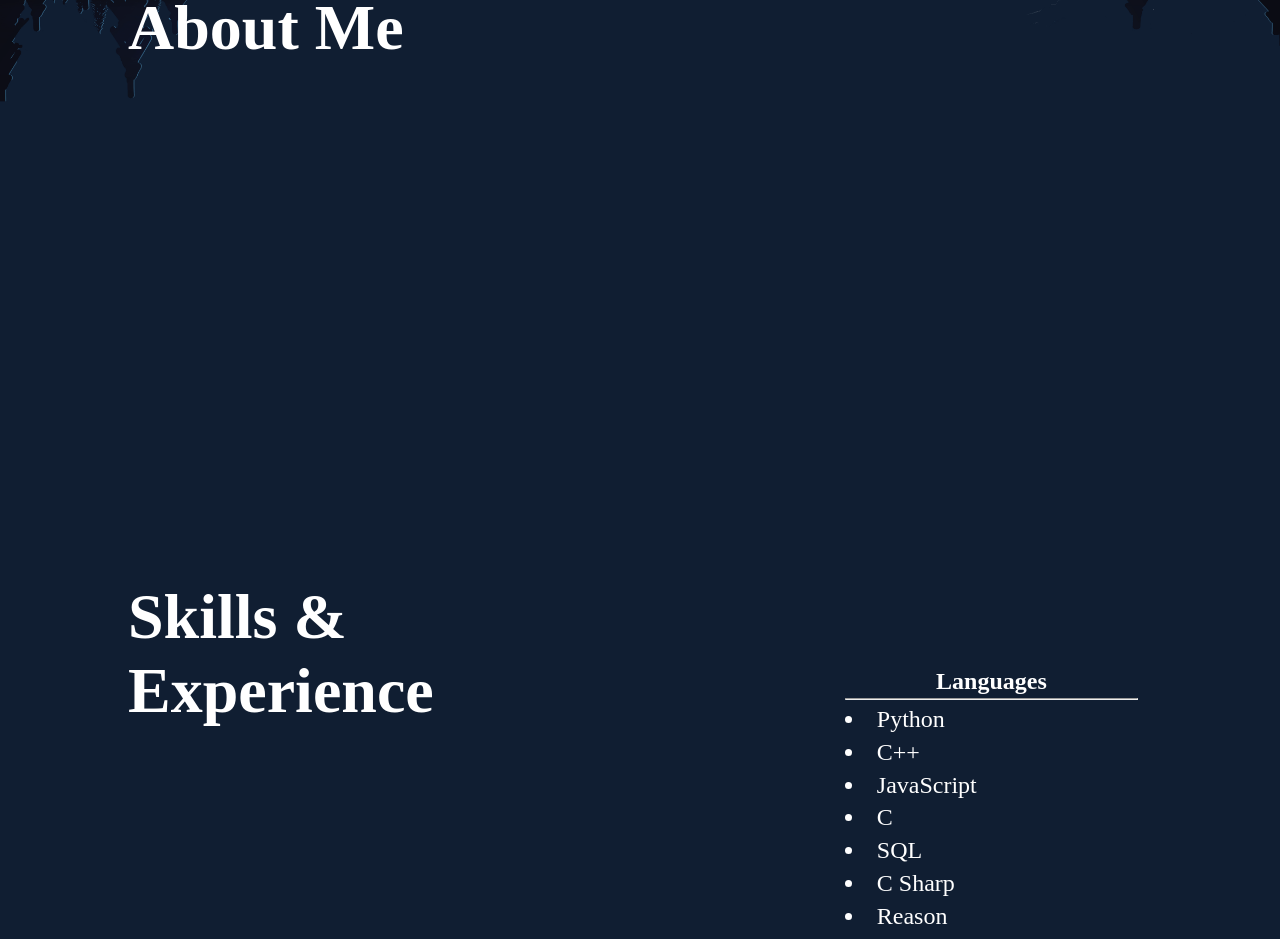
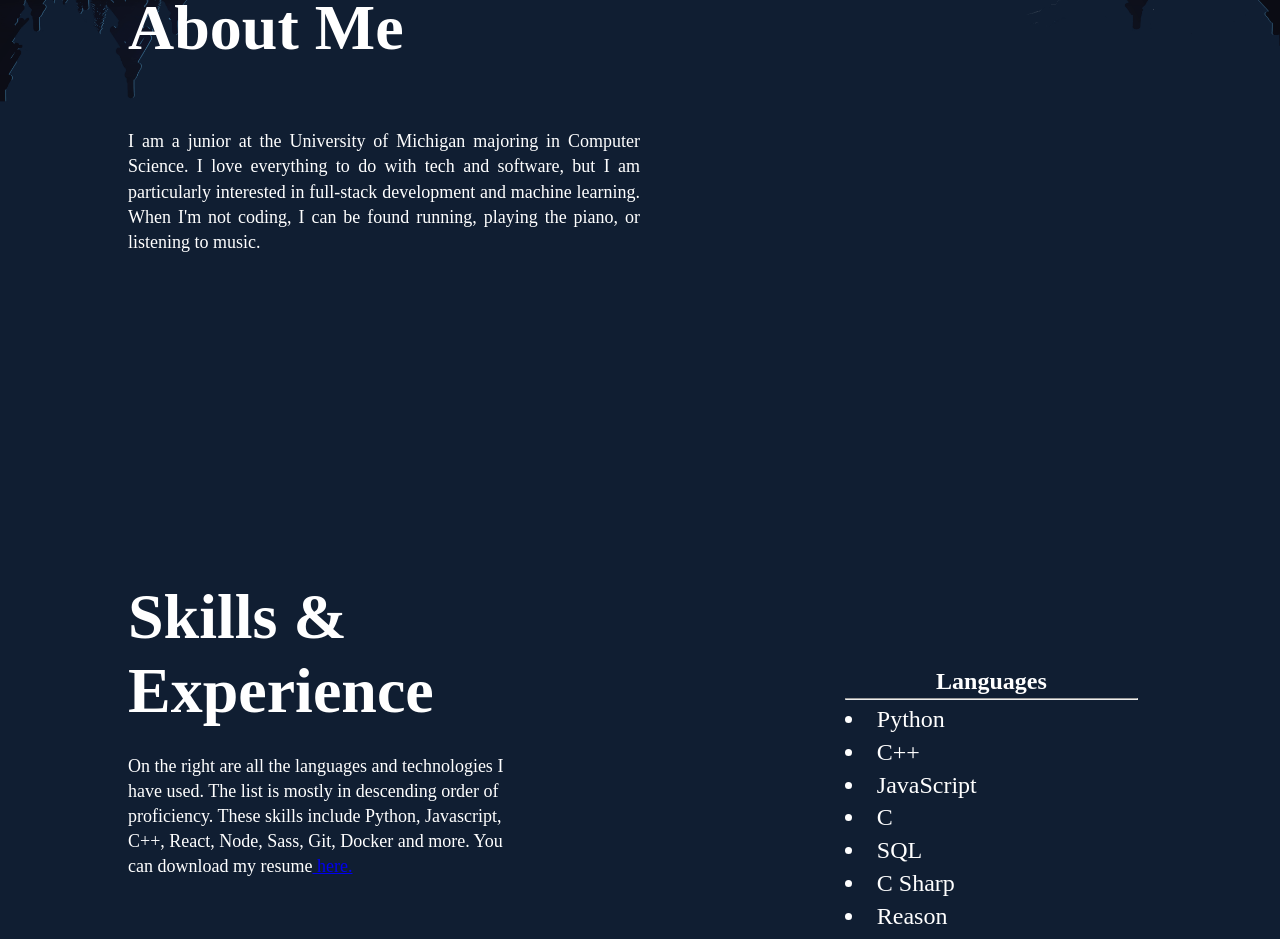
Before and after one commit to clin155/portfolio, a React (Create React App) app: page / in a window 1280 px wide. Shown: the part 1020-1959 px from the top of the page. Built offline with nearby package versions, Linux system fonts and the light colour scheme.

Commit message:
static done

```diff
--- a/src/components/About/About.jsx
+++ b/src/components/About/About.jsx
@@ -6,8 +6,14 @@ import trees from "./../../static/images/trees-min.png";
 export function About(props) {
     return (
         <div className='page'>
-            <h1 className="smallerTitle">About Me</h1>
+            <div className="skillFlex">
+                <h1 className="smallerTitle">About Me</h1>
+                <p className="pText3">I am a junior at the University of Michigan majoring in Computer Science. I love everything to do with tech and
+            software, but I am particularly interested in full-stack development and machine learning. When I'm not coding, I can be found running, playing the piano, or listening to music.</p>
+            </div>
+
             <img className='secTrees' src={trees} alt="background"></img>
+
             {/* <Scroller img={trees} spd={1} classs="flip"/> */}
         </div>
     )
--- a/src/components/About/About.scss
+++ b/src/components/About/About.scss
@@ -2,3 +2,8 @@
     @extend .frontScroll;
     transform: scaleY(-1);
 }
+
+.pText3 {
+    @extend .pText2;
+    width: 40% !important;
+}
--- a/src/components/Contact/Contact.scss
+++ b/src/components/Contact/Contact.scss
@@ -1,11 +1,5 @@
 @import "./../Global.scss";
 @import "./Cube.scss";
-.pText {
-    text-align: justify;
-    font-size: large;
-    color: white;
-    width: 75%;
-}
 
 
 .contactGrid {
--- a/src/components/Global.scss
+++ b/src/components/Global.scss
@@ -52,6 +52,7 @@ $text-color: white;
 .smallerTitle {
     @extend .title;
     margin: 10vw;
+    margin-bottom: 5vw;
     margin-top: 14vw;
     font-size: clamp(2rem, calc(1rem + 8vw), 4rem) !important;
 
@@ -75,3 +76,11 @@ $text-color: white;
     color: $text-color;
     font-size: $text-size;    text-align: center;
 }
+
+.pText {
+    text-align: justify;
+    font-size: large;
+    color: white;
+    width: 75%;
+    line-height: 1.4;
+}
--- a/src/components/Home/Home.scss
+++ b/src/components/Home/Home.scss
@@ -3,7 +3,7 @@
     @extend .frontScroll;
     margin-top: 6vw;
     z-index: 3;
-
+    background-image: linear-gradient()
 }
 
 .frontPage {
--- a/src/components/Projects/projects.json
+++ b/src/components/Projects/projects.json
@@ -3,7 +3,7 @@
         "href": "https://www.github.com/clin155/portfolio"
     },
     {
-        "href": "https://www.spotify.com"
+        "href": "https://www.github.com/clin155/spotify_playlist_webapp"
     },
     {
         "href": "https://www.instagram.com"
--- a/src/components/Skills/Skills.jsx
+++ b/src/components/Skills/Skills.jsx
@@ -5,7 +5,12 @@ import { SkillsTable } from "./";
 export function Skills(props) {
     return (
         <div className='page3'>
-            <h1 className="topSkill">Skills &amp; Experience</h1>
+            <div className="skillFlex">
+                <h1 className="topSkill">Skills &amp; Experience</h1>
+                <p className="pText2">On the right are all the languages and technologies I have used. The list is mostly in descending order of
+                    proficiency. These skills include Python, Javascript, C++, React, Node, Sass, Git, Docker and more. You can download my resume
+                    <a href="/resume.pdf"> here.</a></p>
+            </div>
             {/* <img className='frontPage secTrees' src={tzees} alt="background"></img> */}
             <SkillsTable />
         </div>
--- a/src/components/Skills/Skills.scss
+++ b/src/components/Skills/Skills.scss
@@ -1,7 +1,6 @@
 @import './../Global.scss';
 @import './Scroll.scss';
 
-$primary-color: rgb(16,30,50);
 
 // parallax stuff
 .page3 {
@@ -56,4 +55,19 @@ $primary-color: rgb(16,30,50);
 .topSkill {
     @extend .smallerTitle;
     margin-top: 0px;
+    margin-bottom: 2vw;
 }
+
+
+.skillFlex {
+    display: flex;
+    flex-direction: column;
+    align-items: flex-start;
+}
+
+.pText2 {
+    @extend .pText;
+    text-align: left;
+    width: 60%;
+    margin-left: 10vw;
+}
```
